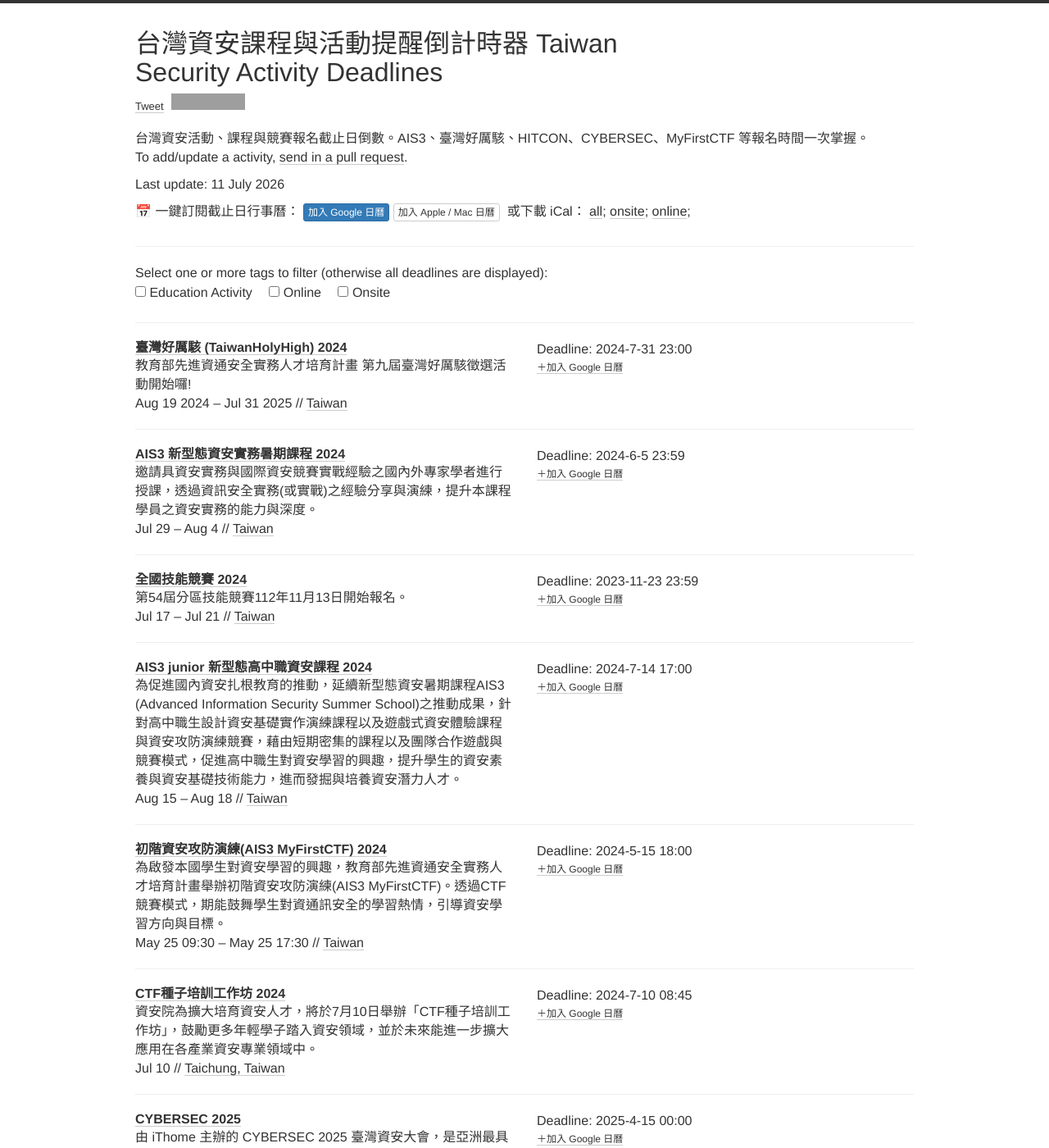
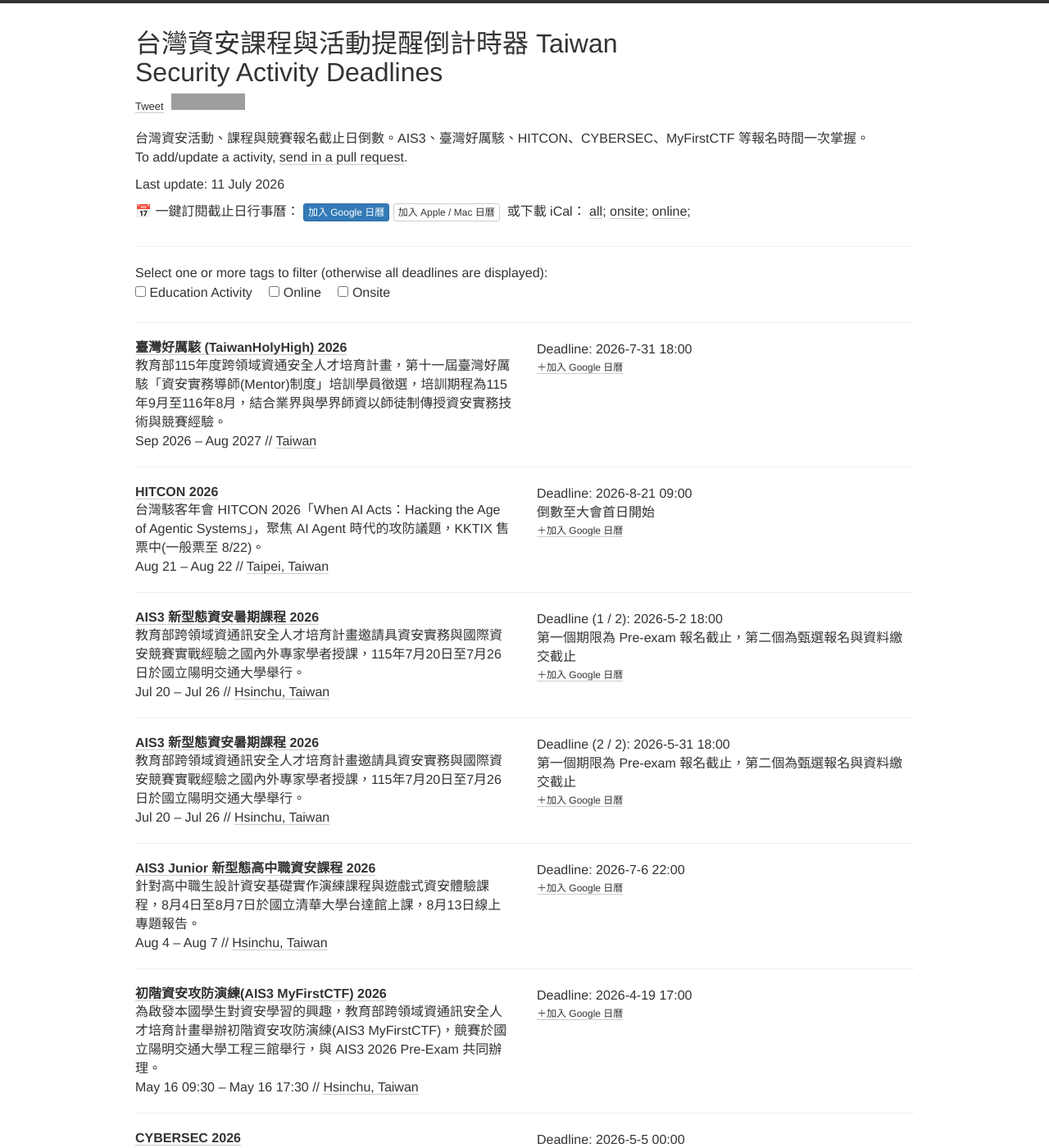
Before and after one commit to stwater20/taiwan-security-deadlines, a Jekyll site: the page built from index.html, in a window 1280 px wide and 1400 px high. Shown: the whole window at 82% size. Built offline with Jekyll 4.4.1, drawn with Linux system fonts in a browser that asks for light colours; nearby versions of some CDN libraries; comment, search, counter and statistics services are not loaded; some of the changed text lies outside the part shown; grey boxes are pictures that could not be loaded.

Commit message:
Add 2026 events and fix year field bug

```diff
--- a/_data/conferences.yml
+++ b/_data/conferences.yml
@@ -1,4 +1,73 @@
 ---
+
+- name: 臺灣好厲駭 (TaiwanHolyHigh)
+  year: 2026
+  date: Sep 2026 - Aug 2027
+  description: 教育部115年度跨領域資通安全人才培育計畫，第十一屆臺灣好厲駭「資安實務導師(Mentor)制度」培訓學員徵選，培訓期程為115年9月至116年8月，結合業界與學界師資以師徒制傳授資安實務技術與競賽經驗。
+  link: https://isip.moe.edu.tw/?page_id=368
+  deadline:
+    - "2026-7-31 18:00"
+  timezone: Asia/Taipei
+  place: Taiwan
+  tags: [EDU, ONSITE, ONLINE]
+
+- name: HITCON
+  year: 2026
+  date: Aug 21 - Aug 22
+  description: 台灣駭客年會 HITCON 2026「When AI Acts：Hacking the Age of Agentic Systems」，聚焦 AI Agent 時代的攻防議題，KKTIX 售票中(一般票至 8/22)。
+  comment: 倒數至大會首日開始
+  link: https://hitcon.org/2026/
+  deadline:
+    - "2026-8-21 09:00"
+  timezone: Asia/Taipei
+  place: Taipei, Taiwan
+  tags: [EDU, ONSITE]
+
+- name: AIS3 新型態資安暑期課程
+  year: 2026
+  date: Jul 20 - Jul 26
+  description: 教育部跨領域資通訊安全人才培育計畫邀請具資安實務與國際資安競賽實戰經驗之國內外專家學者授課，115年7月20日至7月26日於國立陽明交通大學舉行。
+  comment: 第一個期限為 Pre-exam 報名截止，第二個為甄選報名與資料繳交截止
+  link: https://ais3.org/
+  deadline:
+    - "2026-5-2 18:00"
+    - "2026-5-31 18:00"
+  timezone: Asia/Taipei
+  place: Hsinchu, Taiwan
+  tags: [EDU, ONSITE]
+
+- name: AIS3 Junior 新型態高中職資安課程
+  year: 2026
+  date: Aug 4 - Aug 7
+  description: 針對高中職生設計資安基礎實作演練課程與遊戲式資安體驗課程，8月4日至8月7日於國立清華大學台達館上課，8月13日線上專題報告。
+  link: https://ais3.org/junior
+  deadline:
+    - "2026-7-6 22:00"
+  timezone: Asia/Taipei
+  place: Hsinchu, Taiwan
+  tags: [EDU, ONSITE]
+
+- name: 初階資安攻防演練(AIS3 MyFirstCTF)
+  year: 2026
+  date: May 16 09:30 - May 16 17:30
+  description: 為啟發本國學生對資安學習的興趣，教育部跨領域資通訊安全人才培育計畫舉辦初階資安攻防演練(AIS3 MyFirstCTF)，競賽於國立陽明交通大學工程三館舉行，與 AIS3 2026 Pre-Exam 共同辦理。
+  link: https://ais3.org/mfctf/
+  deadline:
+    - "2026-4-19 17:00"
+  timezone: Asia/Taipei
+  place: Hsinchu, Taiwan
+  tags: [EDU, ONSITE]
+
+- name: CYBERSEC
+  year: 2026
+  date: May 5 - May 7
+  description: 由 iThome 主辦的 CYBERSEC 2026 臺灣資安大會，以「RESILIENT FUTURE」為主題，於南港展覽館 2 館舉行，涵蓋 300+ 場專業演說與 400+ 資安品牌展覽。
+  link: https://cybersec.ithome.com.tw/2026/
+  deadline:
+    - "2026-5-5 00:00"
+  timezone: Asia/Taipei
+  place: Taipei, Taiwan
+  tags: [EDU, ONLINE, ONSITE]
 
 - name: 臺灣好厲駭 (TaiwanHolyHigh)
   year: 2024
@@ -30,7 +99,6 @@
   place: Taiwan
   tags: [EDU, ONSITE]
 
-
 - name: AIS3 junior 新型態高中職資安課程
   year: 2024
   date: Aug 15 - Aug 18
@@ -61,7 +129,6 @@
   place: Taichung, Taiwan
   tags: [EDU, ONLINE, ONSITE]
 
-
 - name: CYBERSEC
   year: 2025
   date: Apr 15 - Apr 17
@@ -72,9 +139,8 @@
   place: Taipei, Taiwan
   tags: [EDU, ONLINE, ONSITE]
 
-
 - name: AIS3 Pre-exam
-  tag: 2025
+  year: 2025
   date: May 24 - May 26
   description: 教育部跨領域資通訊安全人才培育計畫推動辦公室邀請具資安實務與國際資安競賽實戰經驗之國內外專家學者進行授課，透過資訊安全實務(或實戰)之經驗分享與演練，提升本課程學員之資安實務的能力與深度。
   link: https://ais3.org/
```
